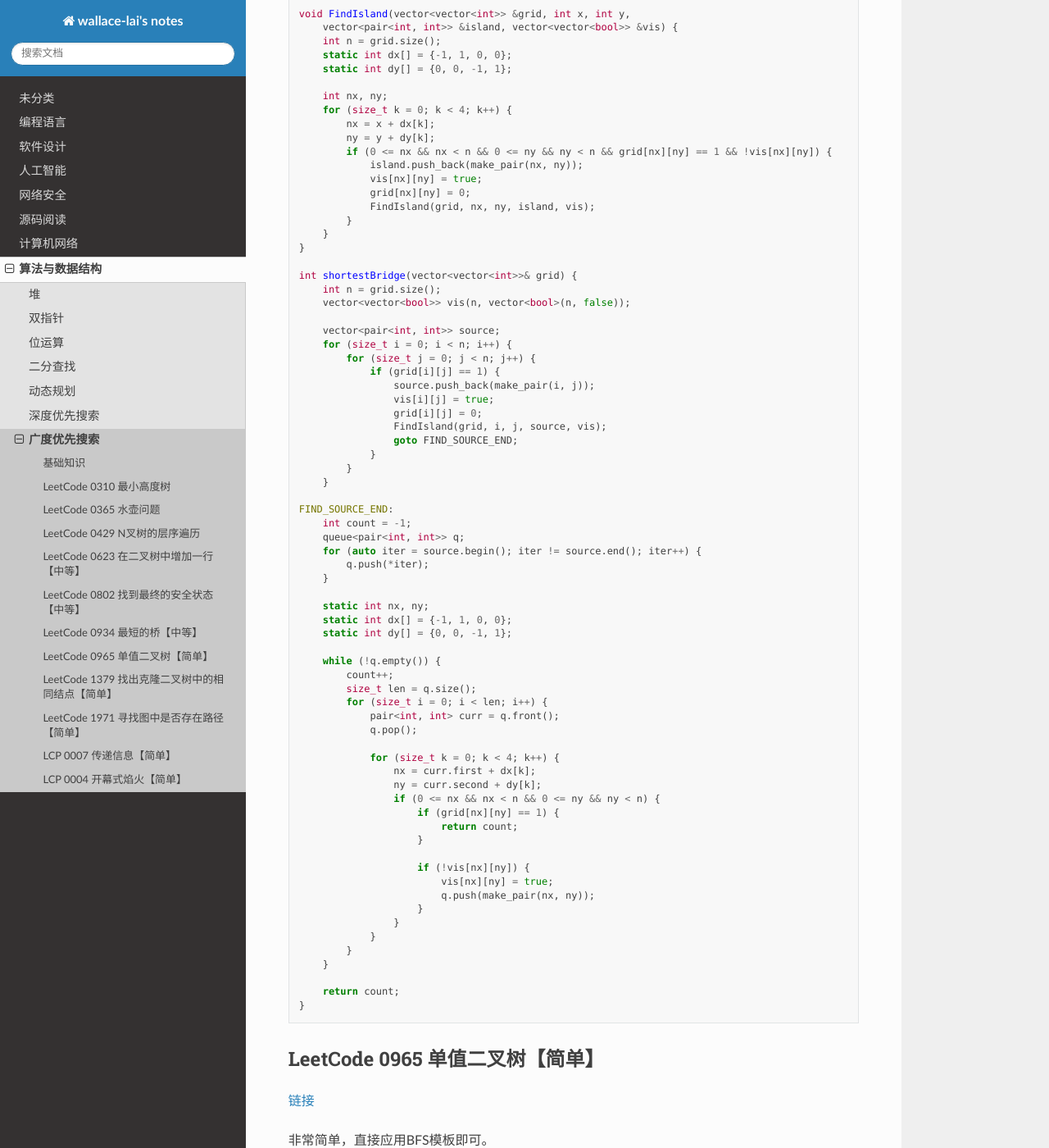
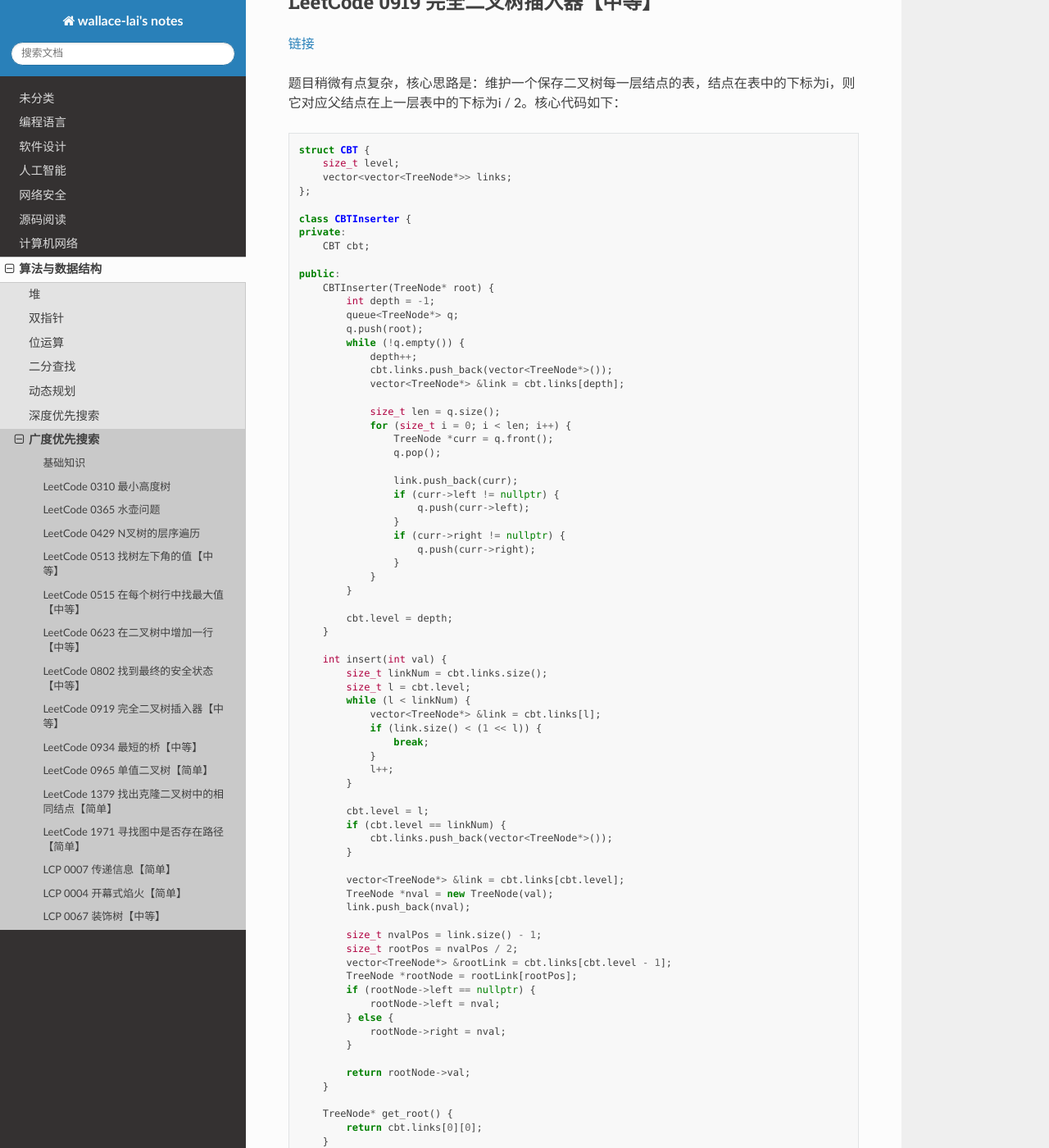
Before and after one commit to wallace-lai/learning-notes, a Sphinx documentation site: the page built from source/DataStructureAndAlgorithm/bfs.md, in a window 1280 px wide and 1400 px high, scrolled down 7800 px. Shown: the whole window at 82% size. Built offline with Sphinx 7.4.7 and the Read the Docs theme 2.0.0, drawn with Linux system fonts in a browser that asks for light colours; some of the changed text lies outside the part shown.

````diff
--- a/source/DataStructureAndAlgorithm/bfs.md
+++ b/source/DataStructureAndAlgorithm/bfs.md
@@ -259,6 +259,17 @@ vector<vector<int>> levelOrder(Node* root) {
 }
 ```
 
+## LeetCode 0513 找树左下角的值【中等】
+[链接](https://leetcode.cn/problems/find-bottom-left-tree-value/description/)
+
+比较简单，直接运用BFS模板稍加改动即可。
+
+## LeetCode 0515 在每个树行中找最大值【中等】
+[链接](https://leetcode.cn/problems/find-largest-value-in-each-tree-row/description/)
+
+比较简单，直接运用BFS模板稍加改动即可。
+
+
 ## LeetCode 0623 在二叉树中增加一行【中等】
 [链接](https://leetcode.cn/problems/add-one-row-to-tree/description/)
 
@@ -384,6 +395,88 @@ vector<int> eventualSafeNodes(vector<vector<int>>& graph) {
 }
 ```
 
+## LeetCode 0919 完全二叉树插入器【中等】
+[链接](https://leetcode.cn/problems/complete-binary-tree-inserter/description/)
+
+题目稍微有点复杂，核心思路是：维护一个保存二叉树每一层结点的表，结点在表中的下标为i，则它对应父结点在上一层表中的下标为i / 2。核心代码如下：
+
+```cpp
+struct CBT {
+    size_t level;
+    vector<vector<TreeNode*>> links;
+};
+
+class CBTInserter {
+private:
+    CBT cbt;
+
+public:
+    CBTInserter(TreeNode* root) {
+        int depth = -1;
+        queue<TreeNode*> q;
+        q.push(root);
+        while (!q.empty()) {
+            depth++;
+            cbt.links.push_back(vector<TreeNode*>());
+            vector<TreeNode*> &link = cbt.links[depth];
+
+            size_t len = q.size();
+            for (size_t i = 0; i < len; i++) {
+                TreeNode *curr = q.front();
+                q.pop();
+
+                link.push_back(curr);
+                if (curr->left != nullptr) {
+                    q.push(curr->left);
+                }
+                if (curr->right != nullptr) {
+                    q.push(curr->right);
+                }
+            }
+        }
+
+        cbt.level = depth;
+    }
+
+    int insert(int val) {
+        size_t linkNum = cbt.links.size();
+        size_t l = cbt.level;
+        while (l < linkNum) {
+            vector<TreeNode*> &link = cbt.links[l];
+            if (link.size() < (1 << l)) {
+                break;
+            }
+            l++;
+        }
+
+        cbt.level = l;
+        if (cbt.level == linkNum) {
+            cbt.links.push_back(vector<TreeNode*>());
+        }
+
+        vector<TreeNode*> &link = cbt.links[cbt.level];
+        TreeNode *nval = new TreeNode(val);
+        link.push_back(nval);
+
+        size_t nvalPos = link.size() - 1;
+        size_t rootPos = nvalPos / 2;
+        vector<TreeNode*> &rootLink = cbt.links[cbt.level - 1];
+        TreeNode *rootNode = rootLink[rootPos];
+        if (rootNode->left == nullptr) {
+            rootNode->left = nval;
+        } else {
+            rootNode->right = nval;
+        }
+
+        return rootNode->val;
+    }
+
+    TreeNode* get_root() {
+        return cbt.links[0][0];
+    }
+};
+```
+
 ## LeetCode 0934 最短的桥【中等】
 [链接](https://leetcode.cn/problems/shortest-bridge/description/)
 
@@ -500,3 +593,9 @@ FIND_SOURCE_END:
 [链接](https://leetcode.cn/problems/sZ59z6/description/)
 
 比较简单，直接运用BFS模板即可
+
+## LCP 0067 装饰树【中等】
+
+[链接](https://leetcode.cn/problems/KnLfVT/description/)
+
+题目非常简单，你只需要在BFS遍历过程中在非叶子结点下放加上对应的装饰结点即可。代码略
````
Also changed, not shown: source/DataStructureAndAlgorithm/dfs.md (+53 -0 lines).
